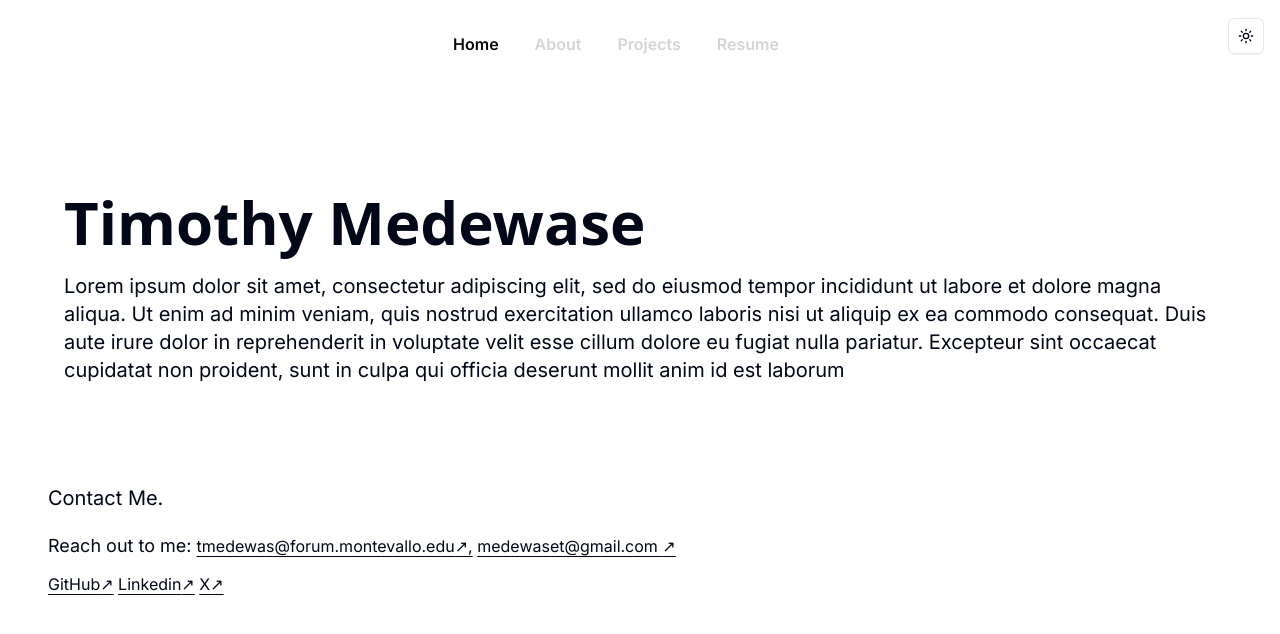
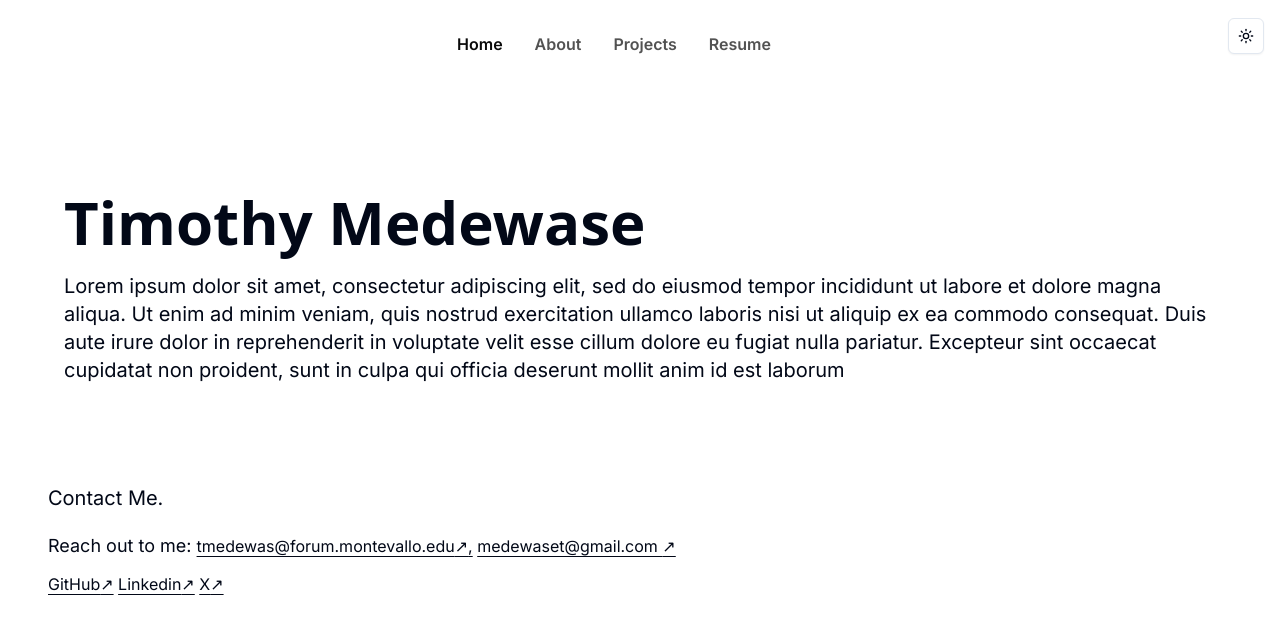
Before and after one commit to TimothyMedewase/timothymedewase, a Next.js app: page / in a window 1280 px wide. Shown: the top 634 px of the page. Built offline with nearby package versions, Linux system fonts and the light colour scheme.

Commit message:
some minor ui changes

```diff
--- a/src/app/layout.tsx
+++ b/src/app/layout.tsx
@@ -12,6 +12,9 @@ const inter = Inter({ subsets: ["latin"] });
 export const metadata: Metadata = {
   title: "Timothy Medewase - Software Engineer",
   description: "Generated by create next app",
+  icons: {
+    icon: "/favicon.ico",
+  },
 };
 
 export default function RootLayout({
@@ -21,10 +24,6 @@ export default function RootLayout({
 }>) {
   return (
     <html lang="en">
-      <Head>
-        <link rel="icon" href="/favicon.ico" />
-      </Head>
-
       <body className={inter.className}>
         <ThemeProvider
           attribute="class"
--- a/src/app/resume/page.tsx
+++ b/src/app/resume/page.tsx
@@ -3,7 +3,7 @@ import React from "react";
 const Resume = () => {
   return (
     <div>
-      <main className="mt-5  ">
+      <main className="mt-10 px-12 ">
         <div className="flex max-w-fit mx-auto mt-5 ">
           <iframe
             src="Timothy_Medewase_Resume_2025.pdf"
--- a/src/components/ui/FloatingNav.tsx
+++ b/src/components/ui/FloatingNav.tsx
@@ -31,7 +31,7 @@ export const FloatingNav = ({
             key={`link=${idx}`}
             href={navItem.link}
             className={clsx(
-              "relative font-semibold dark:text-neutral-50 items-center flex space-x-1 text-neutral-300 dark:hover:text-neutral-900 hover:text-neutral-900",
+              "relative font-semibold items-center text-neutral-600 dark:text-neutral-300 hover:text-neutral-900 dark:hover:text-neutral-50 transition-colors duration-200",
               {
                 " text-neutral-950": pathname === navItem.link,
               }
```
